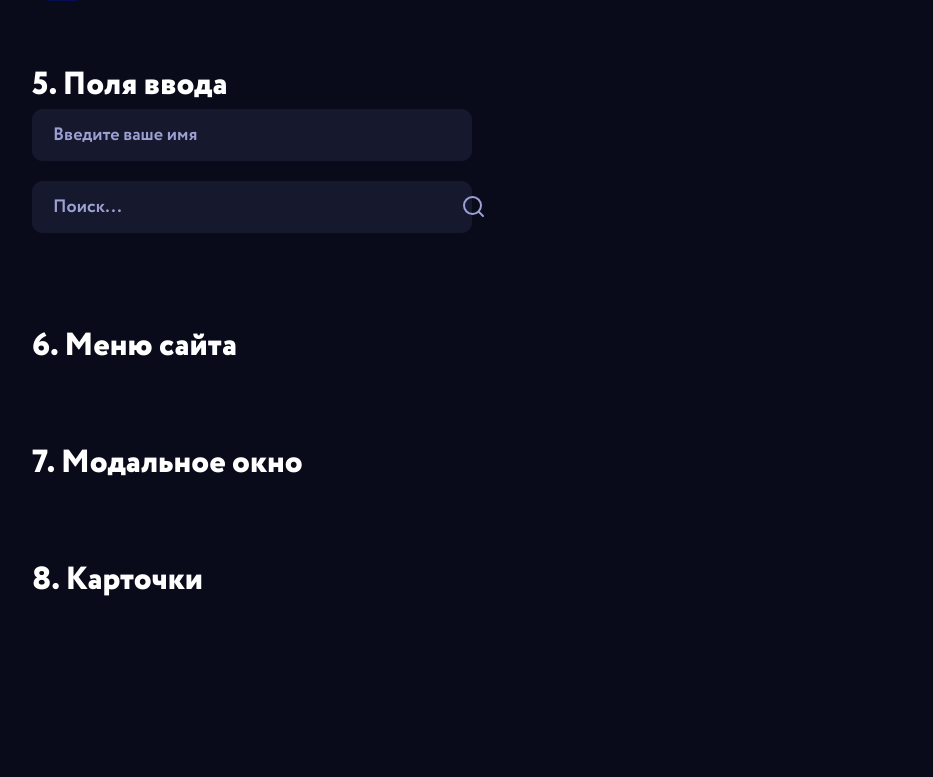
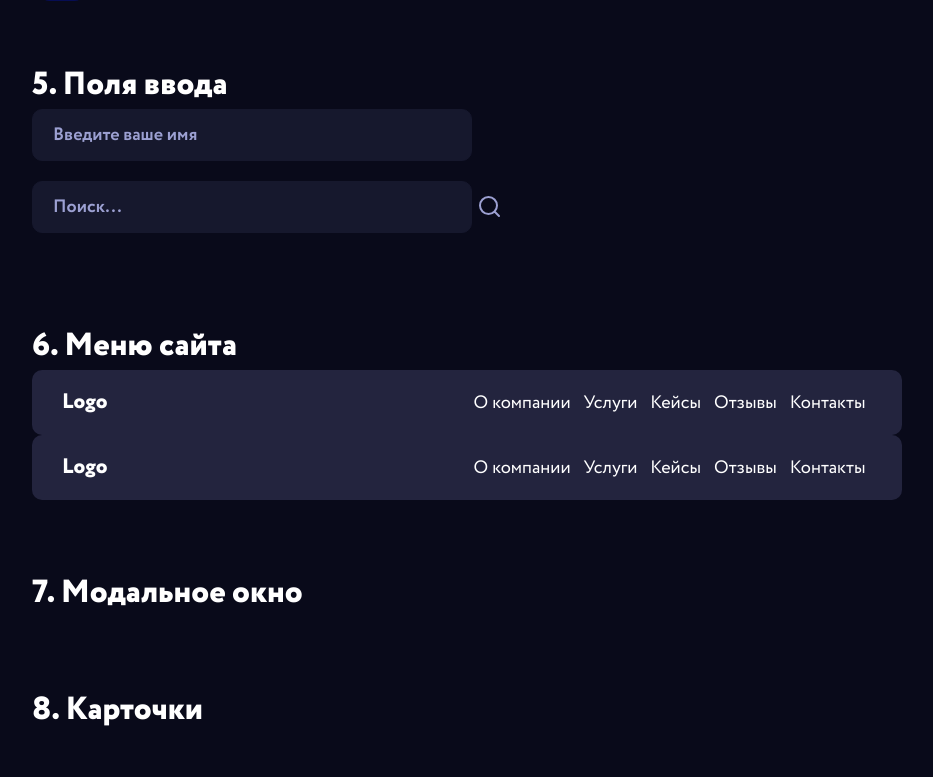
Before and after one commit to AlexYemelyanov/-Layout-UI-lib, a plain HTML site: page index.html in a window 1280 px wide. Shown: the part 755-1532 px from the top of the page, without its empty margins (338-1271 px from the left). Before the commit the page ends 1469 px from the top, so only its background shows below. Drawn offline with Linux system fonts and the light colour scheme.

Commit message:
add: menubar light and dark style

```diff
--- /dev/null
+++ b/css/parts/_menubar.css
@@ -0,0 +1,29 @@
+.menubar {
+  border-radius: 10px;
+  padding: 0px 30px;
+  width: 870px;
+  height: 65px;
+  display: flex;
+  justify-content: space-between;
+  align-items: center;
+  background-color: #23243E;
+}
+
+.menubar__logo {
+  text-decoration: none;
+  color: #fff;
+  font-weight: 800;
+  font-size: 21px;
+}
+
+.menubar__nav {
+  display: flex;
+  justify-content: space-around;
+  width: 50%;
+}
+
+.menubar__item:hover {
+  color: #F73164;
+}
+
+.menubar--light {}
--- a/css/style.css
+++ b/css/style.css
@@ -12,4 +12,5 @@
 @import url('./parts/_dropdown.css');
 @import url('./parts/_checkbox.css');
 @import url('./parts/_switch.css');
-@import url('./parts/_field.css')
+@import url('./parts/_field.css');
+@import url('./parts/_menubar.css');
--- a/index.html
+++ b/index.html
@@ -85,6 +85,27 @@
       <!-- /#input.section -->
       <section id="menubar" class="section">
         <h2 class="title"> 6. Меню сайта </h2>
+        <nav class="menubar">
+          <a href="#" class="menubar__logo">Logo</a>
+          <ul class="menubar__nav">
+            <li class="menubar__item">О компании</li>
+            <li class="menubar__item">Услуги</li>
+            <li class="menubar__item">Кейсы</li>
+            <li class="menubar__item">Отзывы</li>
+            <li class="menubar__item">Контакты</li>
+          </ul>
+        </nav>
+
+        <nav class="menubar menubar--light">
+          <a href="#" class="menubar__logo">Logo</a>
+          <ul class="menubar__nav">
+            <li class="menubar__item">О компании</li>
+            <li class="menubar__item">Услуги</li>
+            <li class="menubar__item">Кейсы</li>
+            <li class="menubar__item">Отзывы</li>
+            <li class="menubar__item">Контакты</li>
+          </ul>
+        </nav>
       </section>
       <!-- /#menubar.section -->
       <section id="modal" class="section">
```
